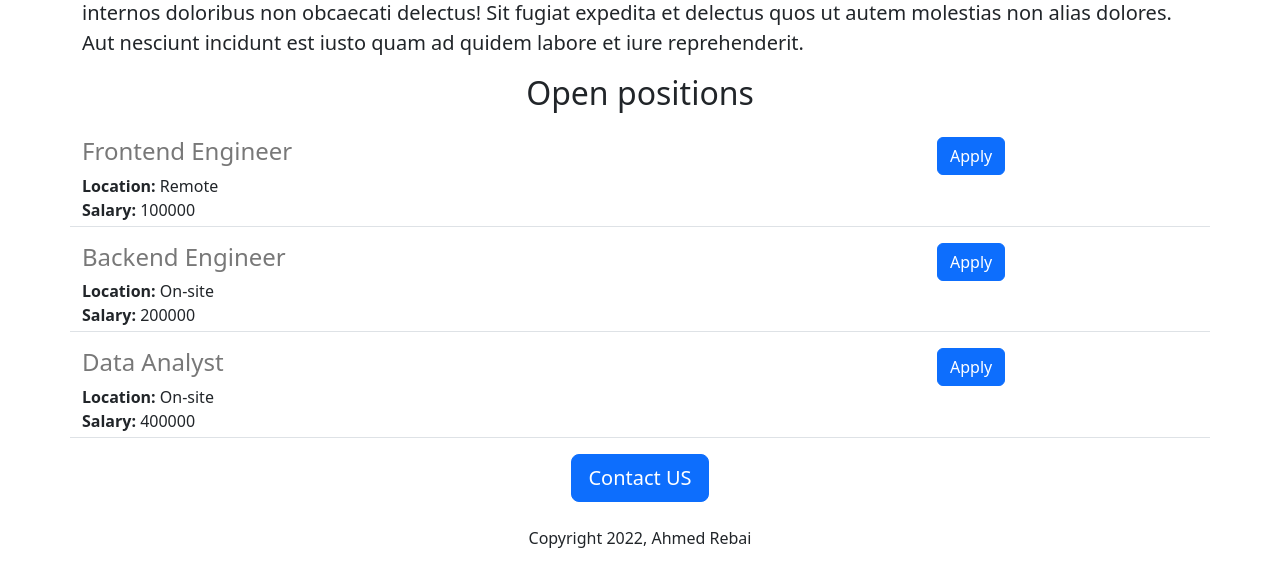
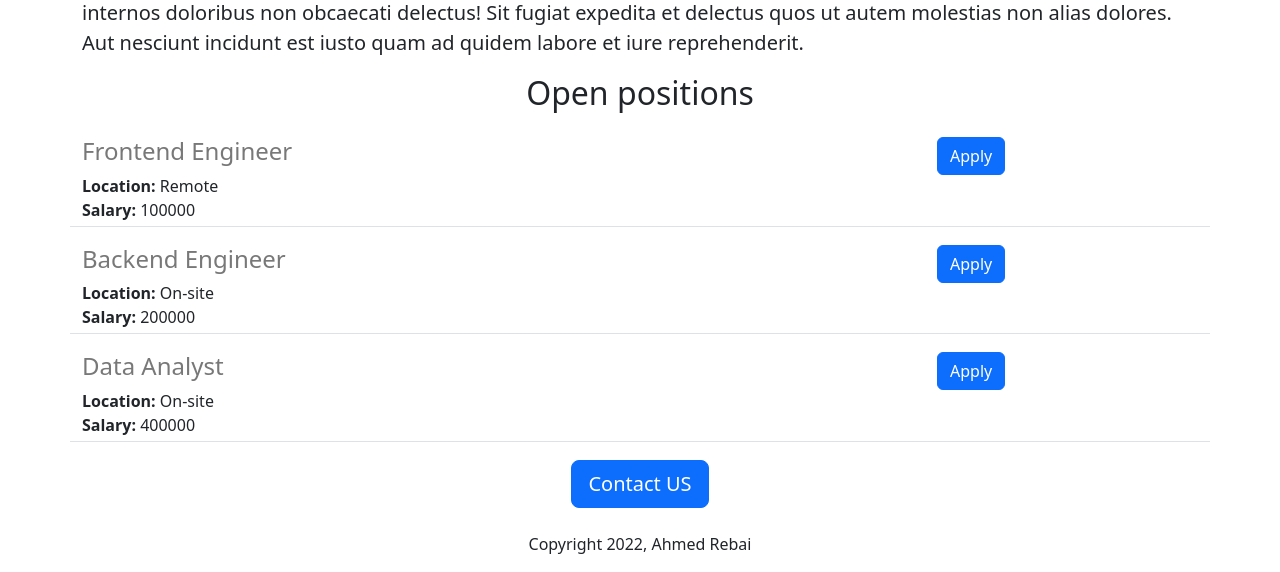
Before and after one commit to AhmedRebai/careers-website, a Flask app: page / in a window 1280 px wide. Shown: the part 1094-1666 px from the top of the page. Before the commit the page ends 1642 px from the top, so only its background shows below. Run offline with Flask 3, Linux system fonts and the light colour scheme.

Commit message:
To verify that render detects change directly from replit

```diff
--- a/templates/jobitem.html
+++ b/templates/jobitem.html
@@ -1,4 +1,4 @@
-<div class="border-bottom row" style="margin-bottom:16px;padding-bottom:4px;">
+<div class="border-bottom row" style="margin-bottom:18px;padding-bottom:4px;">
 
   <div class="col-9">
   <h4 style="color:rgb(120,120,120); margin-bottom:8px;">
```
